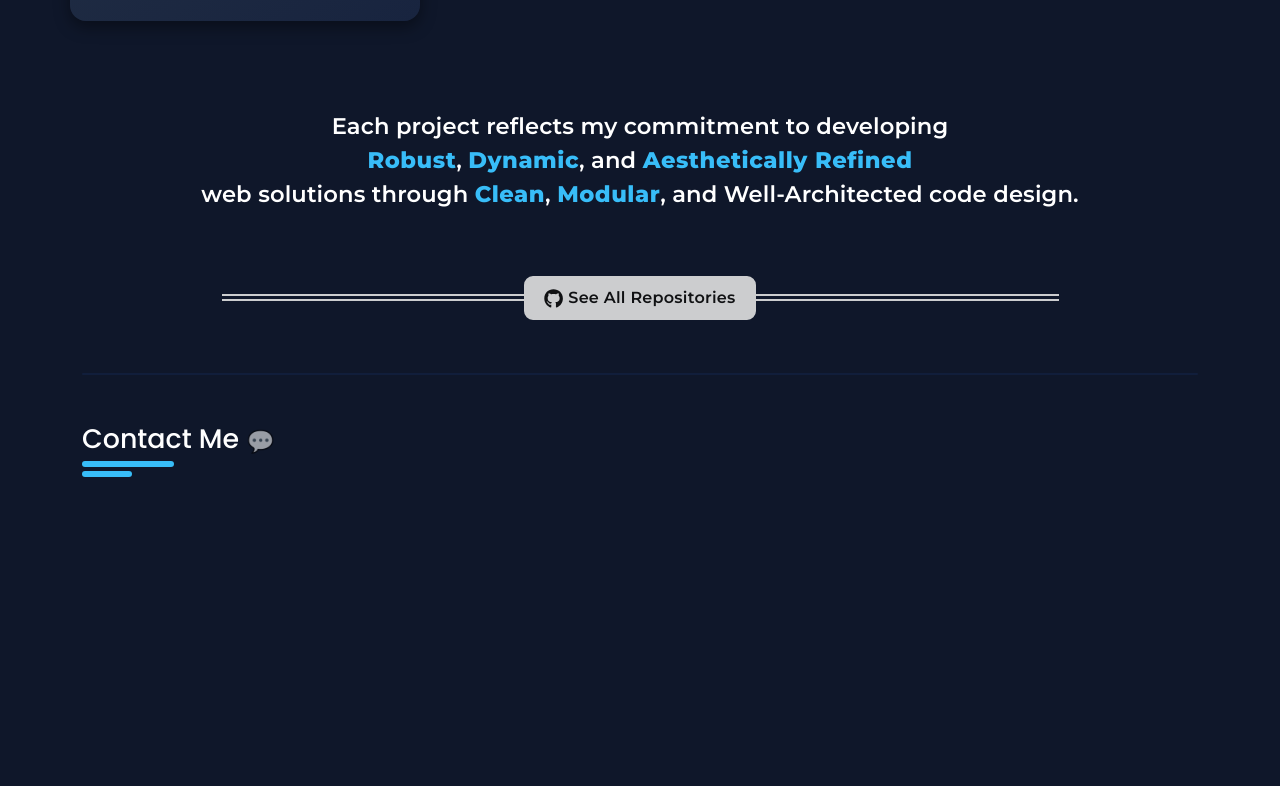
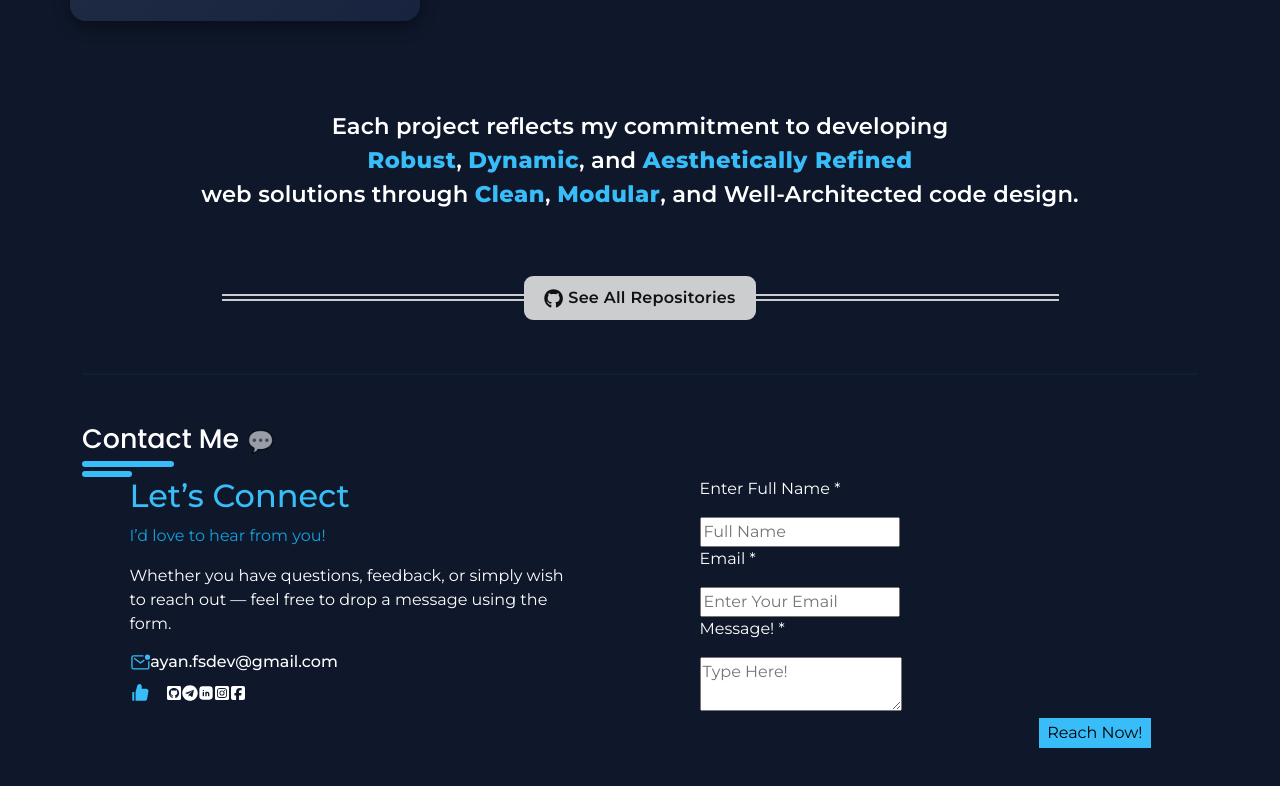
Before and after one commit to Ayan-webDEV/Portfolio, a React (Vite) app: page / in a window 1280 px wide. Shown: the part 4381-5167 px from the top of the page. Before the commit the page ends 4906 px from the top, so only its background shows below. Built offline with nearby package versions, Linux system fonts and the light colour scheme; a web font is replaced by a local one.

Commit message:
contact section introduced

```diff
--- a/src/Components/Contact/Contact.jsx
+++ b/src/Components/Contact/Contact.jsx
@@ -1,8 +1,60 @@
 import style from "./Contact.module.css";
 import Hedding from "../CommonComponent/Hedding";
-import Divider from "../CommonComponent/Divider";
+import { IoMailUnreadOutline } from "react-icons/io5";
+import { AiFillLike } from "react-icons/ai";
+import { FaGithubSquare, FaTelegram, FaInstagramSquare } from "react-icons/fa";
+import { FaSquareFacebook } from "react-icons/fa6";
+import { TbBrandLinkedinFilled } from "react-icons/tb";
+
+import { useState } from "react";
+import { useTheme } from "../../ContextStore/ContextStore";
 
 const Contact = () => {
+  const { darkMode } = useTheme();
+
+  const [formData, setFormData] = useState({
+    name: "",
+    email: "",
+    message: "",
+  });
+
+  const handleChange = (e) => {
+    setFormData({ ...formData, [e.target.name]: e.target.value });
+  };
+
+  const handleSubmit = async (e) => {
+    e.preventDefault();
+
+    const formDataToSend = {
+      name: formData.name,
+      email: formData.email,
+      message: formData.message,
+    };
+
+    try {
+      const response = await fetch(
+        "https://form-proxy-six.vercel.app/api/submit",
+        {
+          method: "POST",
+          headers: {
+            "Content-Type": "application/json",
+          },
+          body: JSON.stringify(formDataToSend),
+        }
+      );
+
+      if (response.ok) {
+        alert("✅ Message sent successfully!");
+        setFormData({ name: "", email: "", message: "" }); // reset form
+      } else {
+        alert("⚠️ Failed to send message. Please try again.");
+      }
+    } catch (error) {
+      //console.error("Error:", error);
+      alert("❌ Network error. Please check your connection.");
+    }
+  };
+
   return (
     <>
       <section
@@ -11,6 +63,131 @@ const Contact = () => {
       >
         <div className="container">
           <Hedding hds={"Contact Me"} cursor={"💬"} />
+          <div
+            className={`row justify-content-around ${style.wholeContactCont} ${
+              darkMode ? style.contactDark : style.contactLight
+            }`}
+          >
+            <div className="col-12 col-lg-5">
+              <h2
+                className={style.getInTouchHds}
+                style={{ color: !darkMode ? "#7a4a26" : "#38BDF8" }}
+              >
+                Let’s Connect
+              </h2>
+              <p
+                className={style.getInTouchslog}
+                style={{ color: !darkMode ? "#a56b47" : "#14a1ddff" }}
+              >
+                I’d love to hear from you!
+              </p>
+              <p className={style.getInTouchPara}>
+                Whether you have questions, feedback, or simply wish to reach
+                out — feel free to drop a message using the form.
+              </p>
+              <h6 className="d-flex align-items-center">
+                <IoMailUnreadOutline
+                  style={{
+                    fontSize: "1.3rem",
+                    color: !darkMode ? "#7A4A26" : "#38BDF8",
+                  }}
+                />{" "}
+                <span className={style.getInTouchEmail}>
+                  ayan.fsdev@gmail.com
+                </span>
+              </h6>
+              <div className="d-flex align-items-center">
+                <AiFillLike
+                  style={{
+                    fontSize: "1.3rem",
+                    color: !darkMode ? "#7A4A26" : "#38BDF8",
+                  }}
+                />
+                <div className="ms-3">
+                  <span className={style.socialIcons}>
+                    <FaGithubSquare />
+                  </span>
+                  <span className={style.socialIcons}>
+                    <FaTelegram />
+                  </span>
+                  <span className={style.socialIcons}>
+                    <TbBrandLinkedinFilled />
+                  </span>
+                  <span className={style.socialIcons}>
+                    <FaInstagramSquare />
+                  </span>
+                  <span className={style.socialIcons}>
+                    <FaSquareFacebook />
+                  </span>
+                </div>
+              </div>
+            </div>
+            <div className="col-12 col-lg-5">
+              <form onSubmit={handleSubmit}>
+                <div>
+                  <p className={style.formInputText}>
+                    Enter Full Name{" "}
+                    <span className={style.requiredMark}>*</span>
+                  </p>
+                  <input
+                    className={`${style.formInput} ${
+                      !darkMode ? style.formInputLgt : style.formInputDrk
+                    }`}
+                    type="text"
+                    name="name"
+                    value={formData.name}
+                    placeholder="Full Name"
+                    onChange={handleChange}
+                    required
+                  />
+                </div>
+                <div>
+                  <p className={style.formInputText}>
+                    Email <span className={style.requiredMark}>*</span>
+                  </p>
+                  <input
+                    className={`${style.formInput} ${
+                      !darkMode ? style.formInputLgt : style.formInputDrk
+                    }`}
+                    name="email"
+                    type="email"
+                    value={formData.email}
+                    onChange={handleChange}
+                    placeholder="Enter Your Email"
+                    required
+                  />
+                </div>
+                <div>
+                  <p className={style.formInputText}>
+                    Message! <span className={style.requiredMark}>*</span>
+                  </p>
+                  <textarea
+                    className={`${style.formInput} ${style.formTextarea} ${
+                      !darkMode ? style.formInputLgt : style.formInputDrk
+                    }`}
+                    name="message"
+                    placeholder="Type Here!"
+                    value={formData.message}
+                    onChange={handleChange}
+                    required
+                  />
+                </div>
+                <div className="d-flex justify-content-end">
+                  <button
+                    className={`${style.formSubmitBtn} ${
+                      !darkMode ? style.formSubmitLgt : style.formSubmitDrk
+                    }`}
+                    style={{
+                      backgroundColor: !darkMode ? "#b25c2e" : "#38BDF8",
+                      border: `2px solid ${!darkMode ? "#b25c2e" : "#38BDF8"}`,
+                    }}
+                  >
+                    Reach Now!
+                  </button>
+                </div>
+              </form>
+            </div>
+          </div>
         </div>
       </section>
     </>
```
